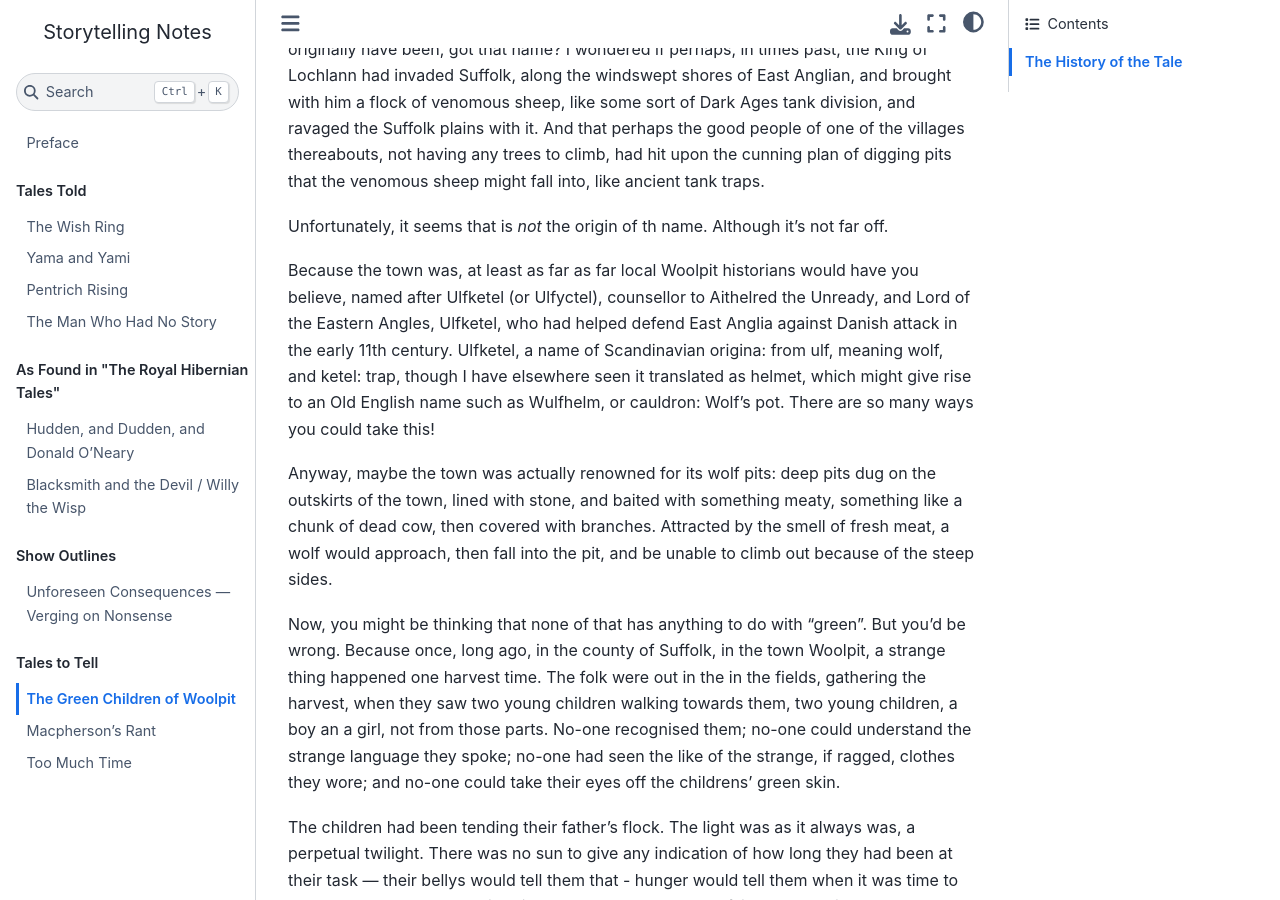
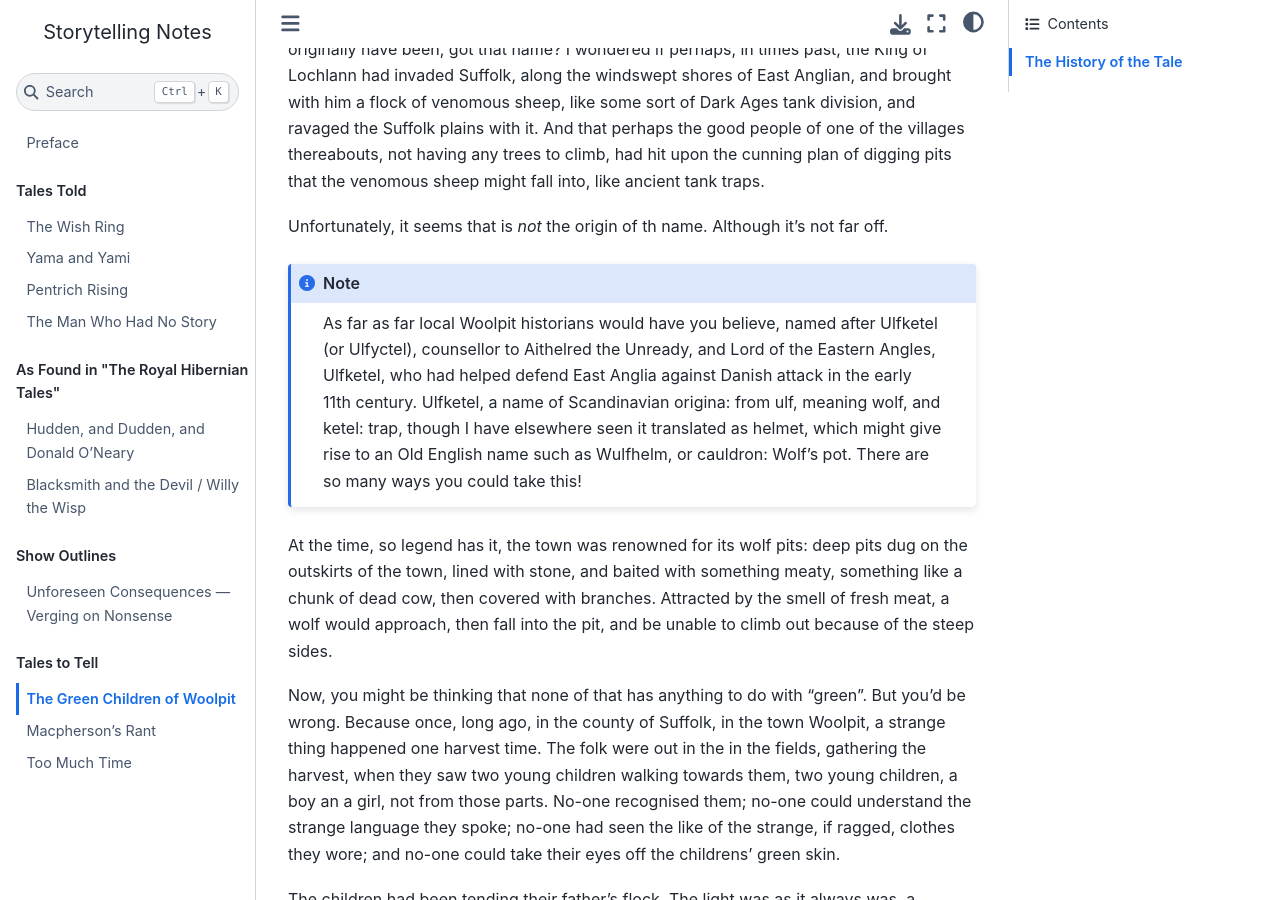
Before and after one commit to psychemedia/storytelling-notes, a Jupyter Book: the page built from woolpit-green.md, in a window 1280 px wide and 900 px high, scrolled down 558 px. Built offline with Jupyter Book 1.0.4 settings and Sphinx 7.4.7 and the Sphinx Book theme 1.1.4, drawn with Linux system fonts in a browser that asks for light colours.

Commit message:
Update woolpit-green.md

````diff
--- a/woolpit-green.md
+++ b/woolpit-green.md
@@ -8,9 +8,11 @@ Now, that is not the story I'm going to tell here, but I was reminded of it when
 
 Unfortunately, it seems that is *not* the origin of th name. Although it's not far off.
 
-Because the town was, at least as far as far local Woolpit historians would have you believe, named after Ulfketel (or Ulfyctel), counsellor to Aithelred the Unready, and Lord of the Eastern Angles, Ulfketel, who had helped defend East Anglia against Danish attack in the early 11th century. Ulfketel, a name of Scandinavian origina: from ulf, meaning wolf, and ketel: trap, though I have elsewhere seen it translated as helmet, which might give rise to an Old English name such as Wulfhelm, or cauldron: Wolf's pot. There are so many ways you could take this!
+```{note}
+As far as far local Woolpit historians would have you believe, named after Ulfketel (or Ulfyctel), counsellor to Aithelred the Unready, and Lord of the Eastern Angles, Ulfketel, who had helped defend East Anglia against Danish attack in the early 11th century. Ulfketel, a name of Scandinavian origina: from ulf, meaning wolf, and ketel: trap, though I have elsewhere seen it translated as helmet, which might give rise to an Old English name such as Wulfhelm, or cauldron: Wolf's pot. There are so many ways you could take this!
+```
 
-Anyway, maybe the town was actually renowned for its wolf pits: deep pits dug on the outskirts of the town, lined with stone, and baited with something meaty, something like a chunk of dead cow, then covered with branches. Attracted by the smell of fresh meat, a wolf would approach, then fall into the pit, and be unable to climb out because of the steep sides.
+At the time, so legend has it, the town was renowned for its wolf pits: deep pits dug on the outskirts of the town, lined with stone, and baited with something meaty, something like a chunk of dead cow, then covered with branches. Attracted by the smell of fresh meat, a wolf would approach, then fall into the pit, and be unable to climb out because of the steep sides.
 
 Now, you might be thinking that none of that has anything to do with "green". But you'd be wrong. Because once, long ago, in the county of Suffolk, in the town Woolpit, a strange thing happened one harvest time. The folk were out in the in the fields, gathering the harvest, when they saw two young children walking towards them, two young children, a boy an a girl, not from those parts. No-one recognised them; no-one could understand the strange language they spoke; no-one had seen the like of the strange, if ragged, clothes they wore; and no-one could take their eyes off the childrens' green skin.
 
````
